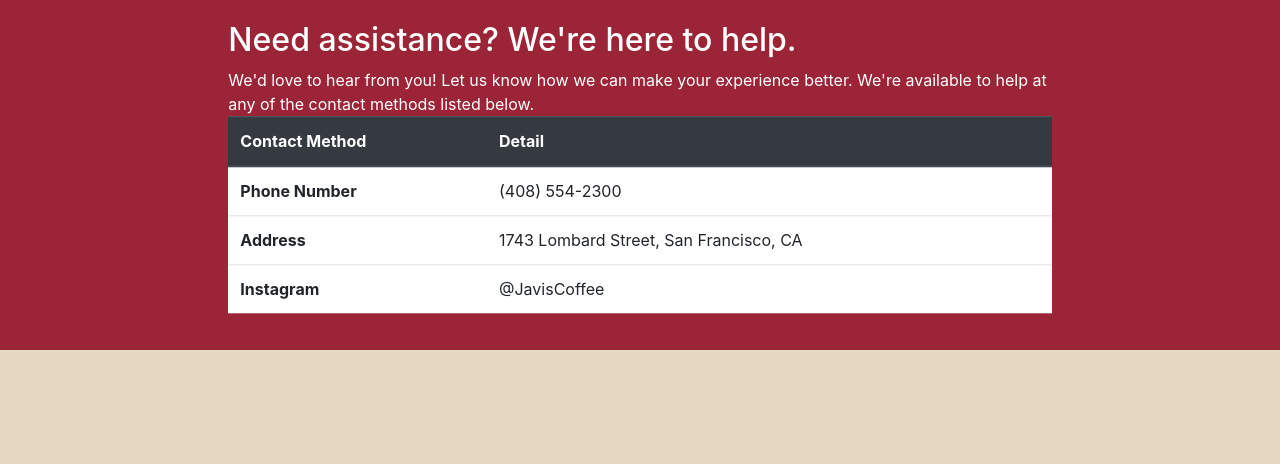
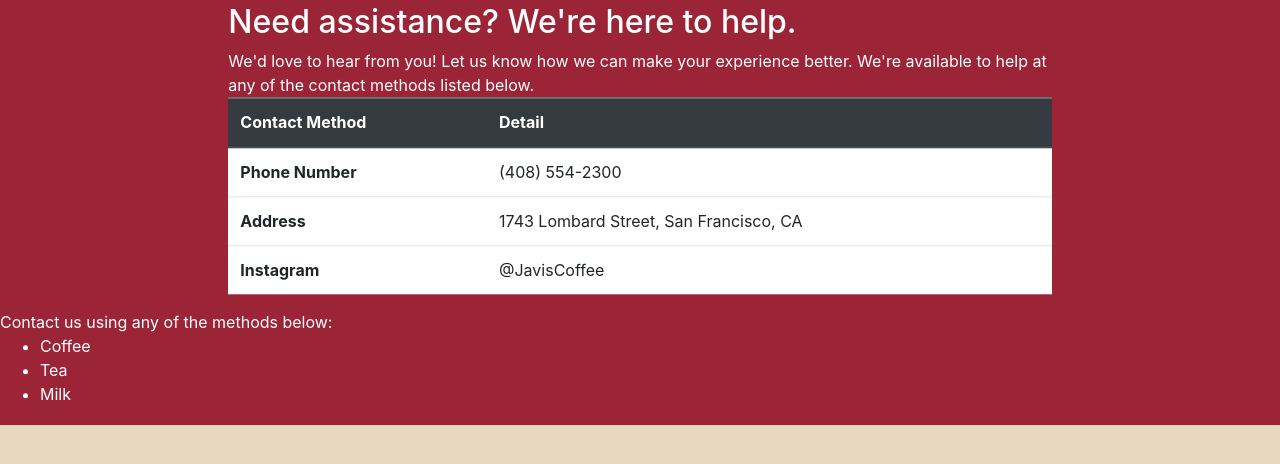
Before and after one commit to javier-cr/JavisCoffee, a PHP site: page /contact.htm in a window 1280 px wide. Shown: the part 118-582 px from the top of the page. Run offline with PHP 8.4, Linux system fonts and the light colour scheme.

Commit message:
Add bullets, incomplete

```diff
--- a/contact.htm
+++ b/contact.htm
@@ -81,6 +81,19 @@
                     </table>
                 </div>
             </div>
+
+            <div class="row">
+                <p class="mb-0">Contact us using any of the methods below:</p>
+            </div>
+            <div class="row">
+                <p class="mb-0">
+                    <ul>
+                        <li>Coffee</li>
+                        <li>Tea</li>
+                        <li>Milk</li>
+                    </ul>
+                </p>
+            </div>
         </div>
     </section>
 
--- a/jc.custom.css
+++ b/jc.custom.css
@@ -79,7 +79,7 @@
 
 /* Contact Us section */
 .contact-us {
-    height: 350px;
+    height: 425px;
     background-color: #9C2437;
     color: #ffffff;
     position: relative;
```
